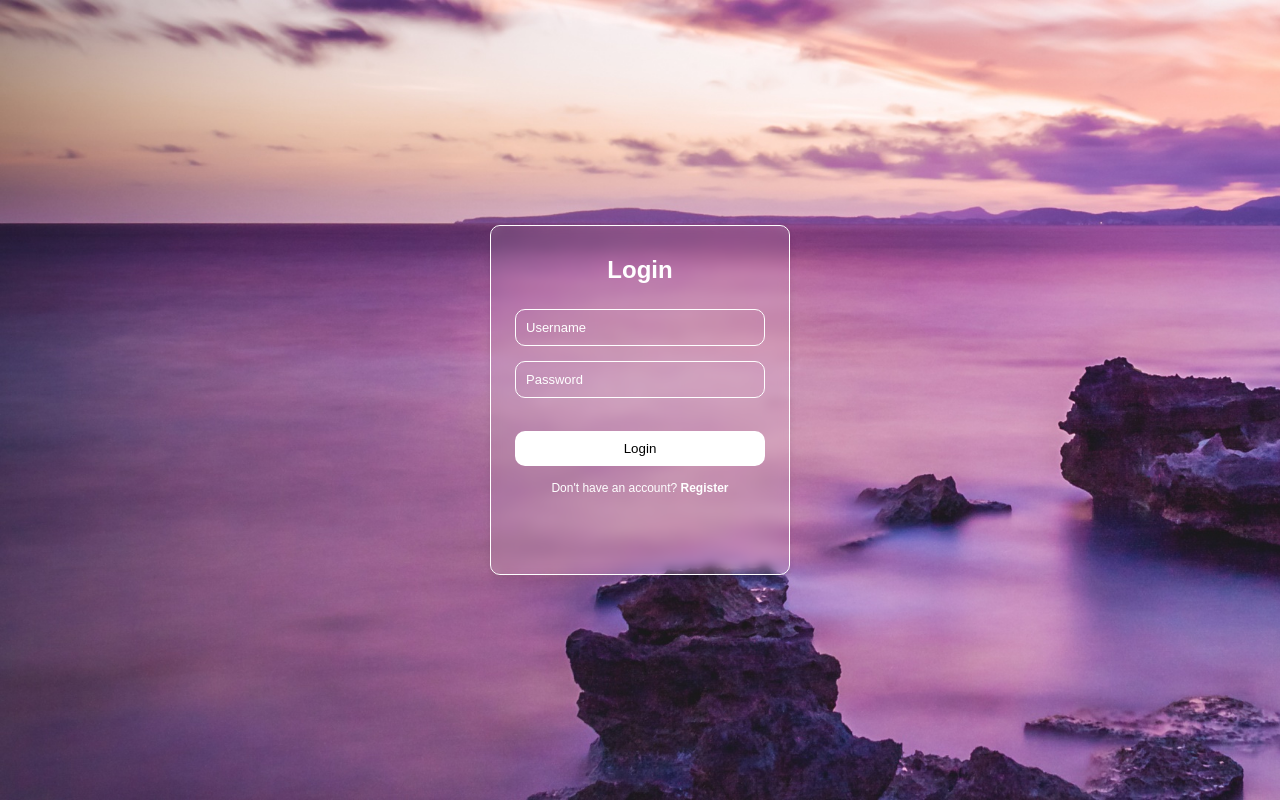
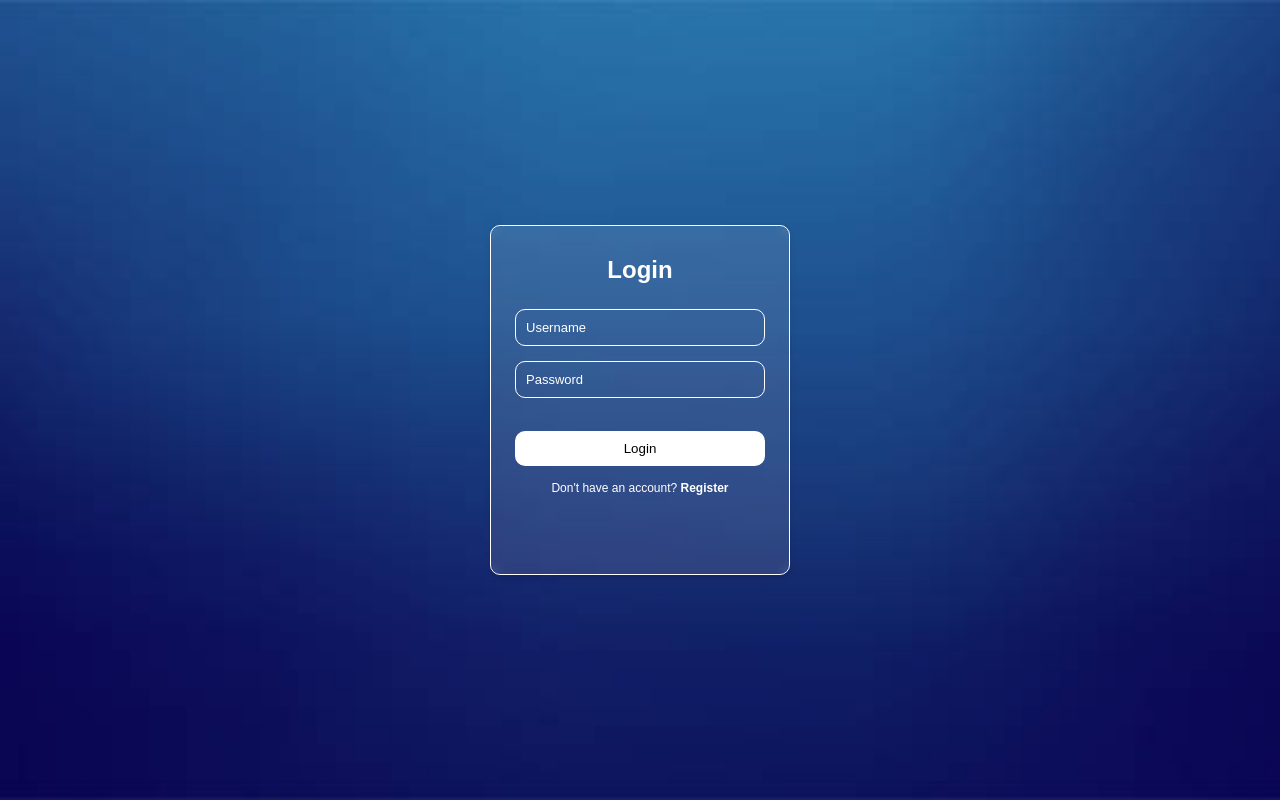
Before and after one commit to Treetrampler/FishingAppYr12Software, a Python web app: template templates/login_page.html in a window 1280 px wide. Run offline with Jinja, Linux system fonts and the light colour scheme; the template is opened without the code that fills it, so the values that code supplies are empty.

Commit message:
changed background to gradient blue for login

```diff
--- a/static/login_style.css
+++ b/static/login_style.css
@@ -12,7 +12,7 @@ body {
     justify-content: center;
     align-items: center;
     height: 100vh;
-    background-image: url('images/background-login-image-4.jpg');
+    background-image: url('images/background-login-image-6.jpg');
     background-size: cover;
 }
 
```
Also changed, not shown: fishing_app.db, static/images/background-login-image-6.jpg (added), static/uploads/IMG20250110193536_1.jpg (added), 1 other file.
